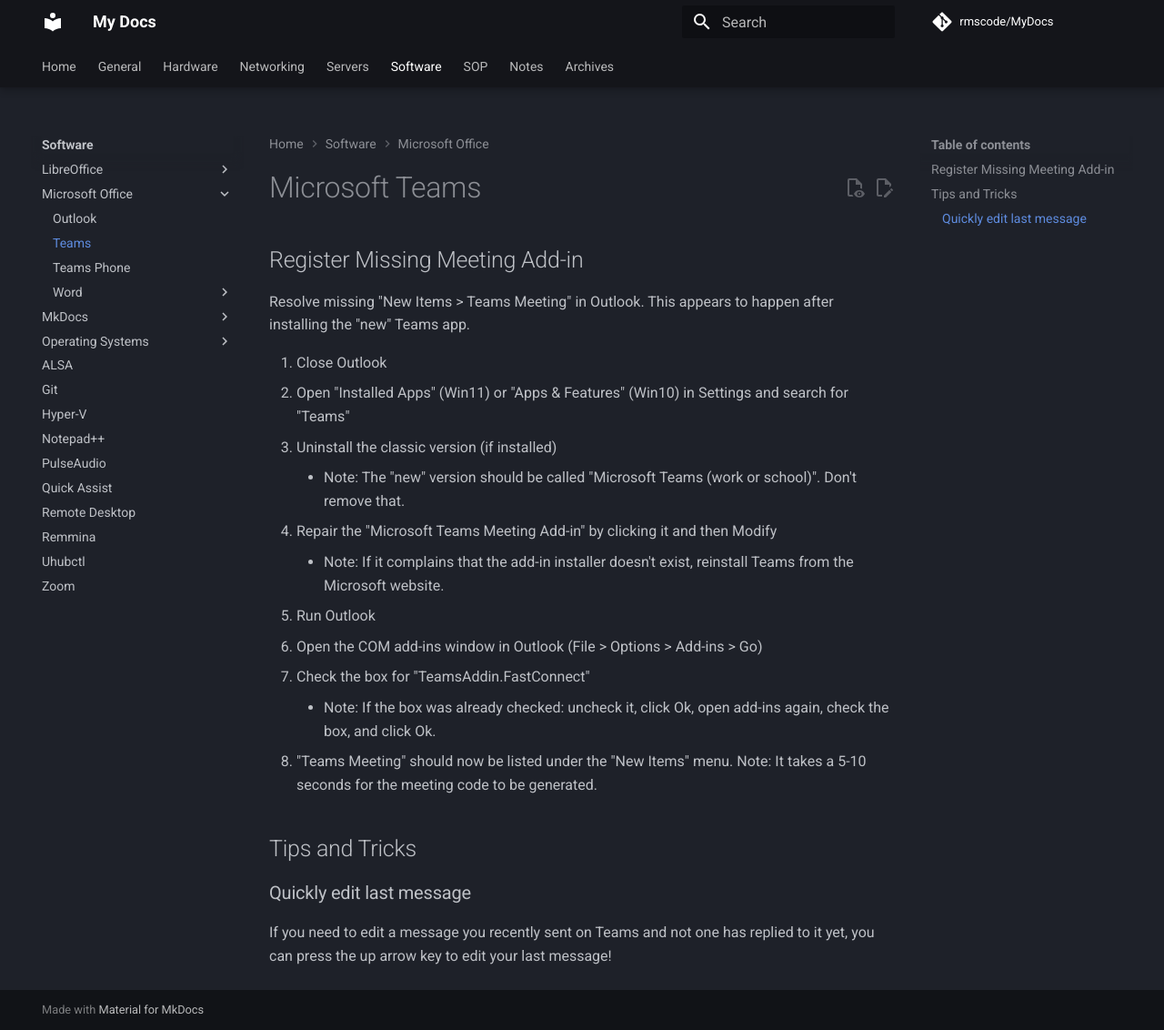
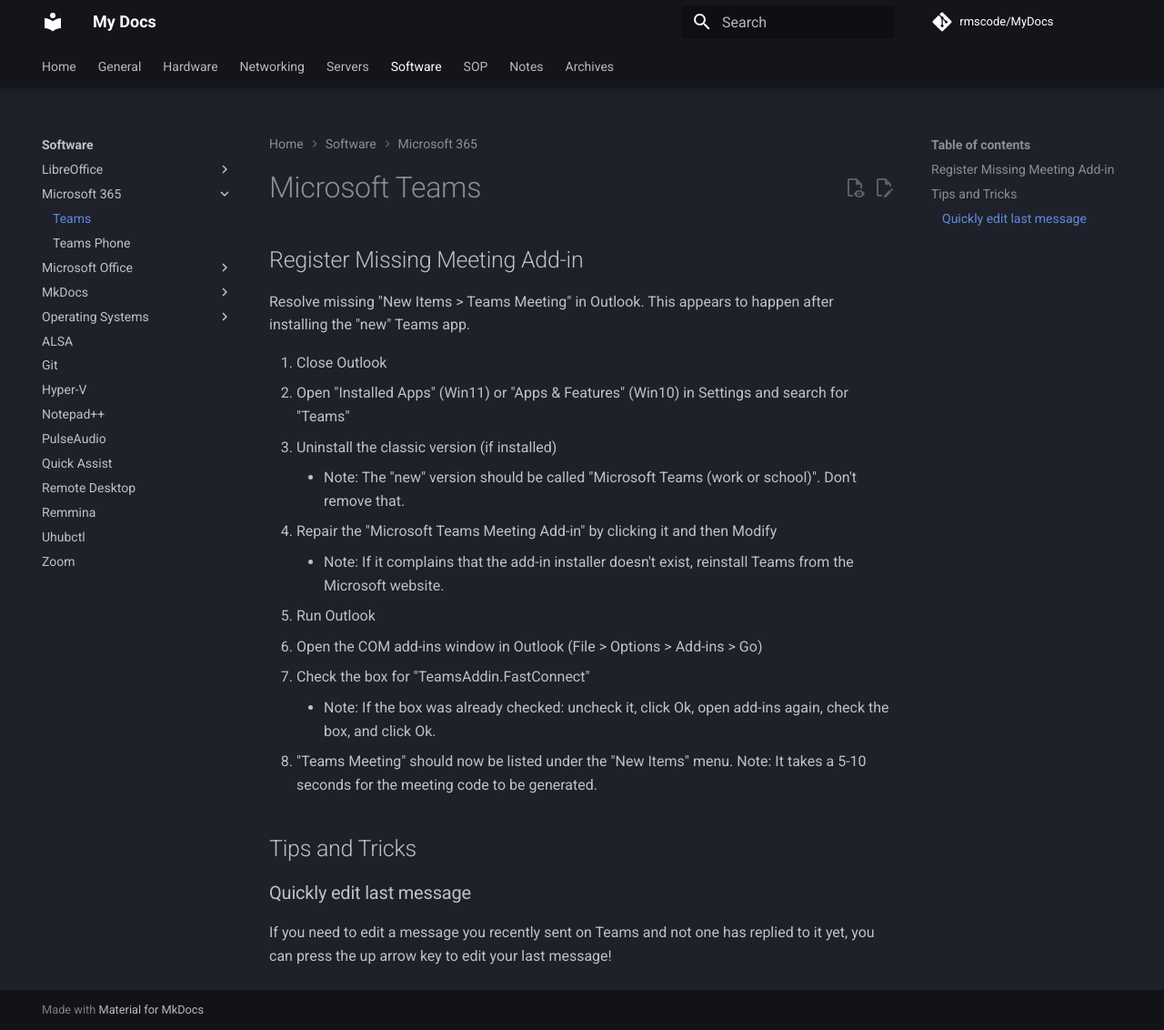
Before and after one commit to rmscode/binary-garden, an MkDocs documentation site: the page built from docs/software/microsoft-365/teams/ms-teams.md, in a window 1280 px wide and 1132 px high. Shown: the whole window at 91% size. Built offline with MkDocs 1.6.1 and Material for MkDocs 9.7.7, drawn with Linux system fonts in a browser that asks for light colours; comment, search, counter and statistics services are not loaded.

Commit message:
Chore: Move Teams docs to 365 folder

```diff
--- a/mkdocs.yml
+++ b/mkdocs.yml
@@ -240,10 +240,11 @@
     - software/index.md
     - LibreOffice:
       - Impress: software/libre-office/impress.md
+    - Microsoft 365:
+      - Teams: software/microsoft-365/teams/ms-teams.md
+      - Teams Phone: software/microsoft-365/teams/ms-teams-phone.md
     - Microsoft Office:
       - Outlook: software/microsoft-office/outlook/outlook.md
-      - Teams: software/microsoft-office/teams/ms-teams.md
-      - Teams Phone: software/microsoft-office/teams/ms-teams-phone.md
       - Word:
         - Hide Images: software/microsoft-office/word/hide-images.md
     - MkDocs:
```
Also changed, not shown: docs/software/microsoft-365/teams/ms-teams-phone.md (renamed from docs/software/microsoft-office/teams/ms-teams-phone.md), docs/software/microsoft-365/teams/ms-teams.md (renamed from docs/software/microsoft-office/teams/ms-teams.md).
